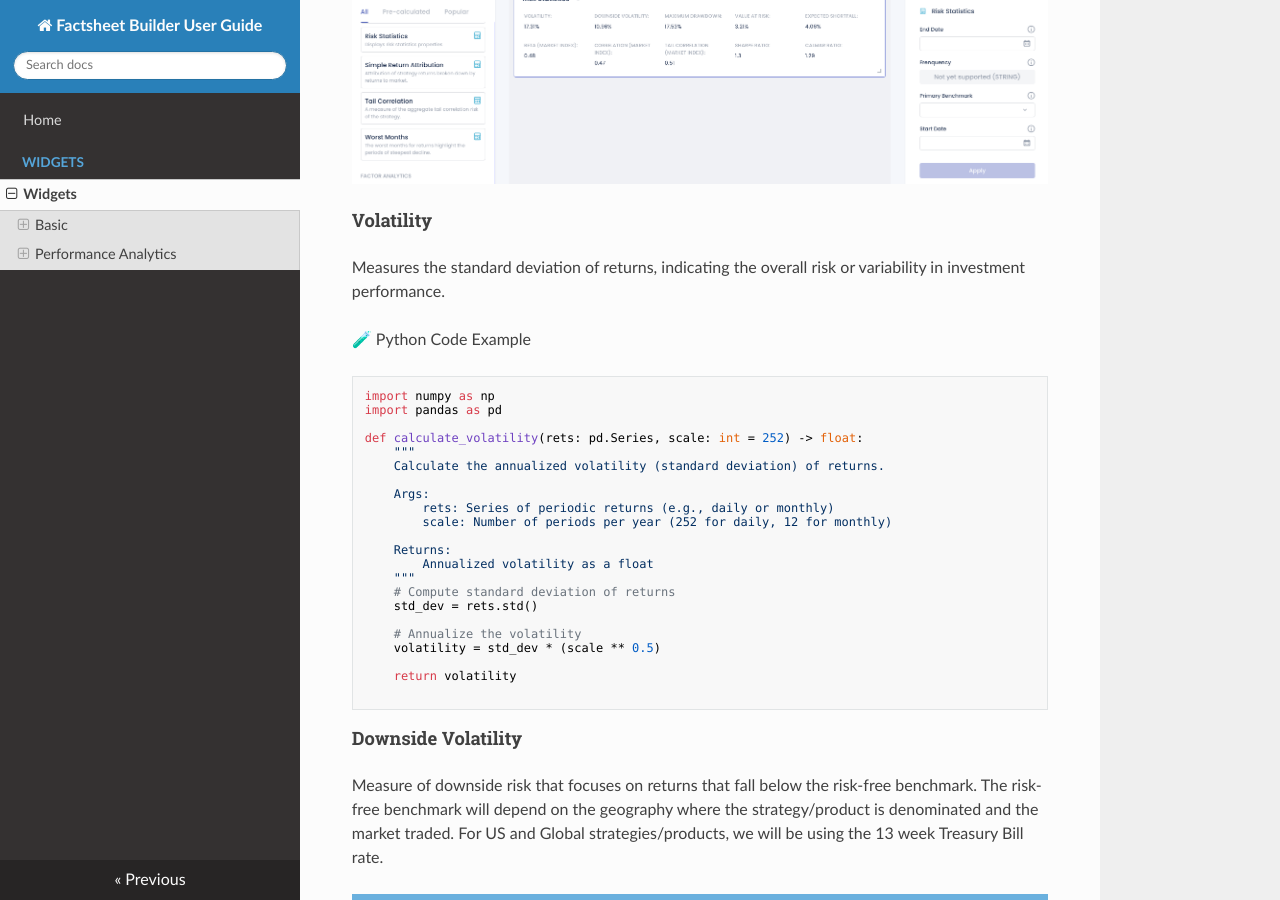
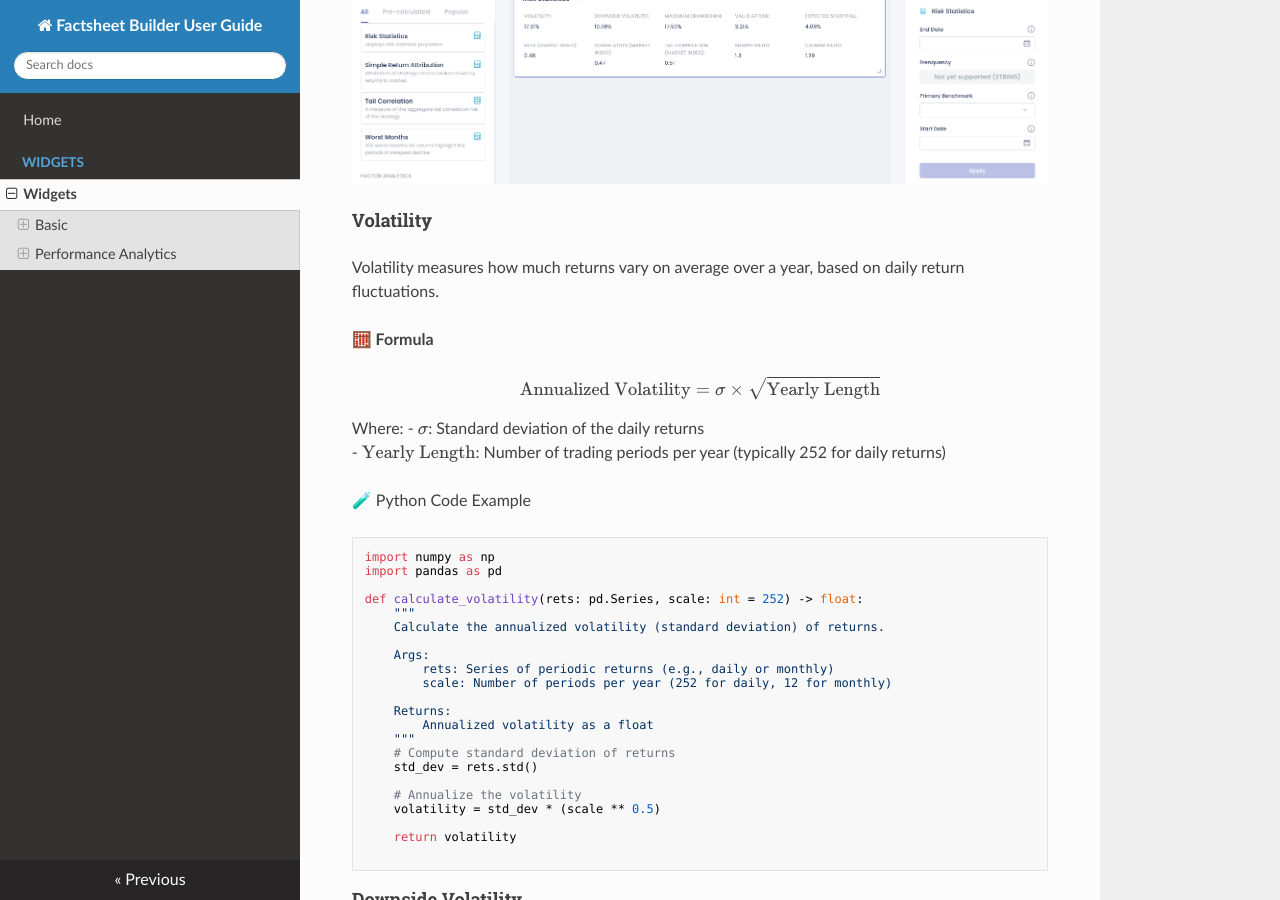
Before and after one commit to noviscient/factbox-user-guide, an MkDocs documentation site: the page built from docs/widgets/index.md, in a window 1280 px wide and 900 px high, scrolled down 7982 px. Built offline with MkDocs 1.6.1, drawn with Linux system fonts in a browser that asks for light colours; nearby versions of some CDN libraries.

Commit message:
update widgets, volatility

```diff
--- a/docs/widgets/index.md
+++ b/docs/widgets/index.md
@@ -168,7 +168,17 @@ The data for this widget will be pre-calculated based on the provided return dat
 ![Risk Statistics widget](../images/widgets/SCR-20250508-llcd.png)
 
 #### Volatility
-Measures the standard deviation of returns, indicating the overall risk or variability in investment performance.
+Volatility measures how much returns vary on average over a year, based on daily return fluctuations.
+
+**🧮 Formula**
+
+$$
+\text{Annualized Volatility} = \sigma \times \sqrt{\text{Yearly Length}}
+$$
+
+Where:
+- $\sigma$: Standard deviation of the daily returns
+- $\text{Yearly Length}$: Number of trading periods per year (typically 252 for daily returns)
 
 🧪 Python Code Example
 
```
